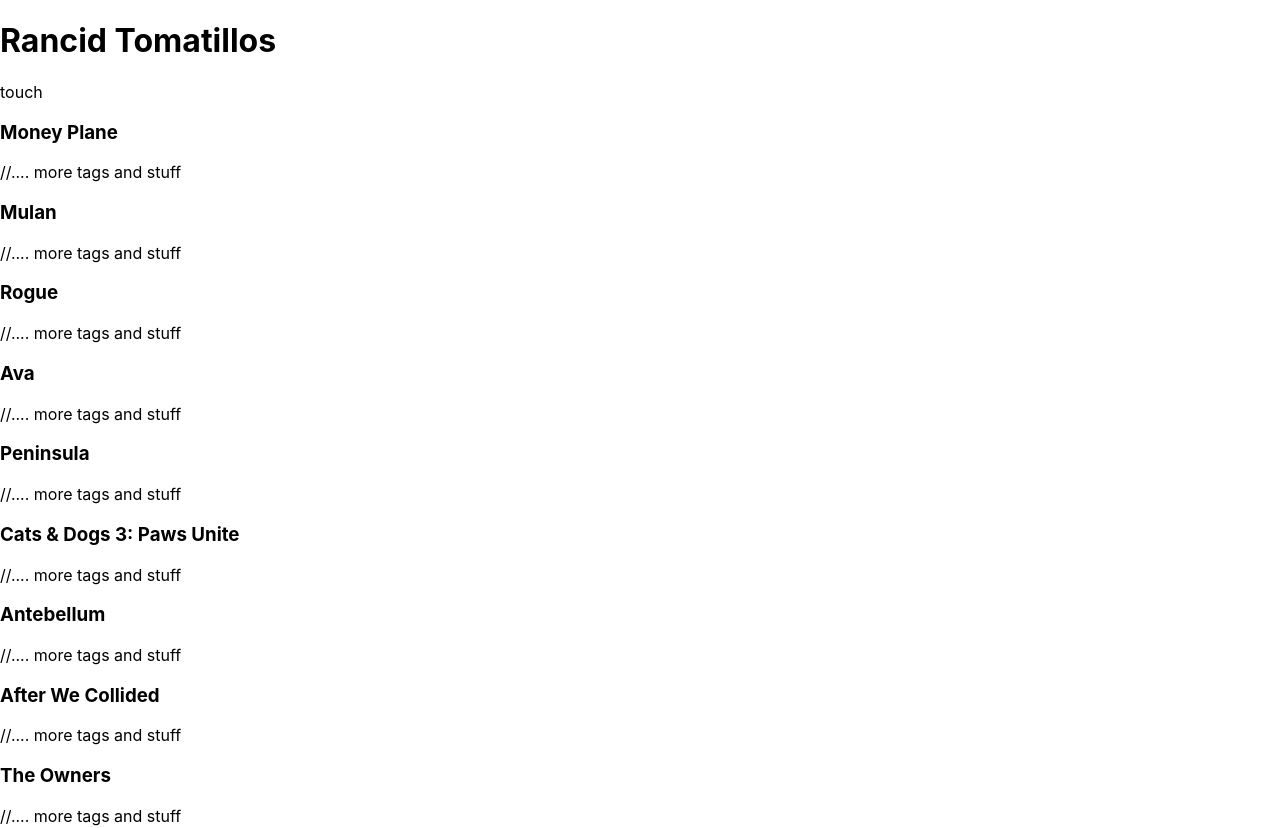
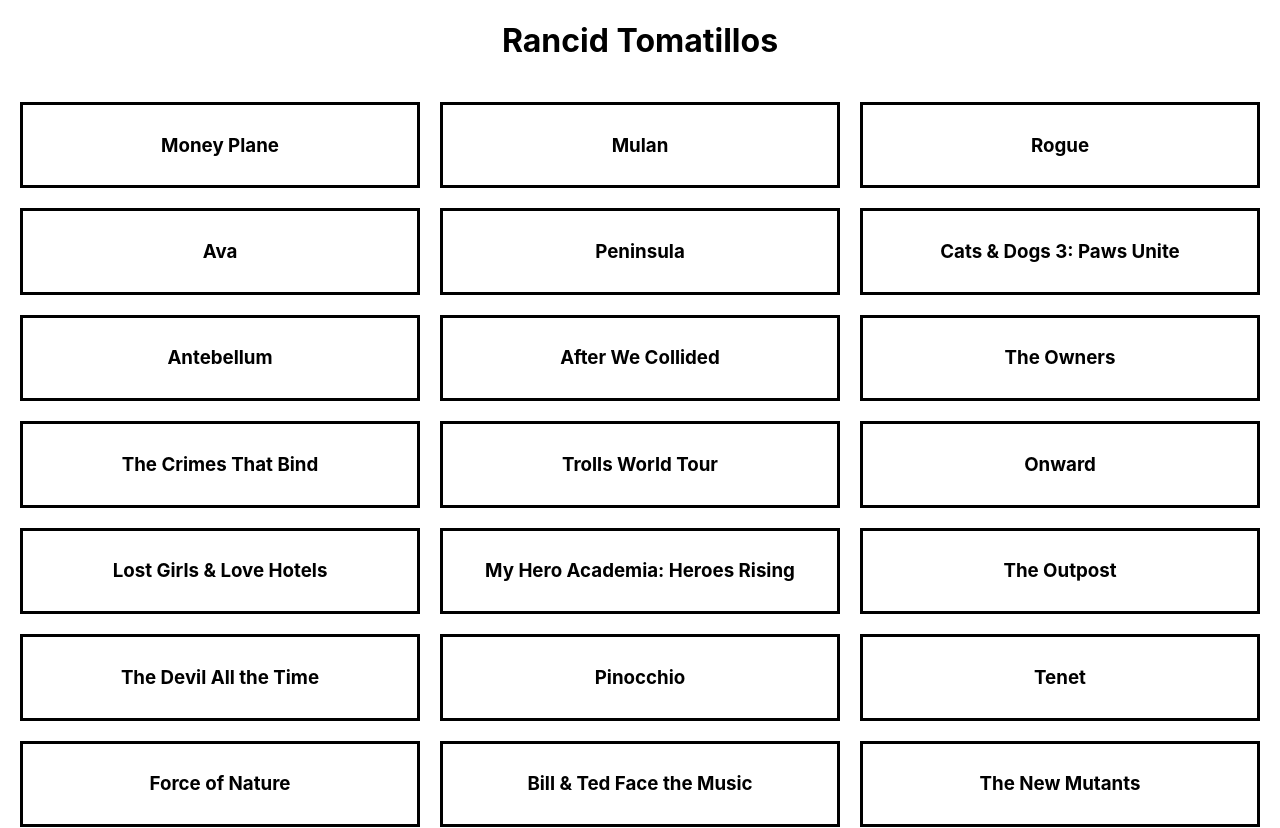
Before and after one commit to daomeow/feeture-films, a React (Create React App) app: page / in a window 1280 px wide. Shown: the top 828 px of the page. Built offline with nearby package versions, Linux system fonts and the light colour scheme.

Commit message:
Add basic styling

```diff
--- a/src/App/App.css
+++ b/src/App/App.css
@@ -0,0 +1,38 @@
+.App {
+  text-align: center;
+}
+
+.App-logo {
+  height: 40vmin;
+  pointer-events: none;
+}
+
+@media (prefers-reduced-motion: no-preference) {
+  .App-logo {
+    animation: App-logo-spin infinite 10s linear;
+  }
+}
+
+.App-header {
+  background-color: #282c34;
+  min-height: 100vh;
+  display: flex;
+  flex-direction: column;
+  align-items: center;
+  justify-content: center;
+  font-size: calc(10px + 2vmin);
+  color: white;
+}
+
+.App-link {
+  color: #61dafb;
+}
+
+@keyframes App-logo-spin {
+  from {
+    transform: rotate(0deg);
+  }
+  to {
+    transform: rotate(180deg);
+  }
+}
--- a/src/App/App.js
+++ b/src/App/App.js
@@ -15,7 +15,7 @@
   render() {
     return (
       <main className='App'>
-        <h1>Rancid Tomatillos</h1>touch
+        <h1>Rancid Tomatillos</h1>
         <List movies={this.state.movies} />
       </main>
     )
--- a/src/List/List.css
+++ b/src/List/List.css
@@ -0,0 +1,6 @@
+.movies-container {
+  padding: 20px;
+  display: grid;
+  grid-template-columns: repeat(3, 1fr);
+  grid-gap: 20px;
+}
--- a/src/Movie/Movie.css
+++ b/src/Movie/Movie.css
@@ -0,0 +1,5 @@
+.card {
+  box-sizing: border-box;
+  border: 3px solid black;
+  padding: 10px;
+}
--- a/src/Movie/Movie.js
+++ b/src/Movie/Movie.js
@@ -2,19 +2,11 @@
 import './Movie.css';
 
 const Movie = ({ title, description, id }) =>
-
  (
-
  <div className='card'>
-
-      <h3>{title}</h3>
-
-      <p>{description}</p>
-
-     //.... more tags and stuff
-
-    </div>
-
-  )
+  <h3>{title}</h3>
+  <p>{description}</p>
+ </div>
+ )
 
   export default Movie;
```
Also changed, not shown: src/List/List.js (+1 -12 lines), 2 other files (tests, documents, lock files or other folders).
